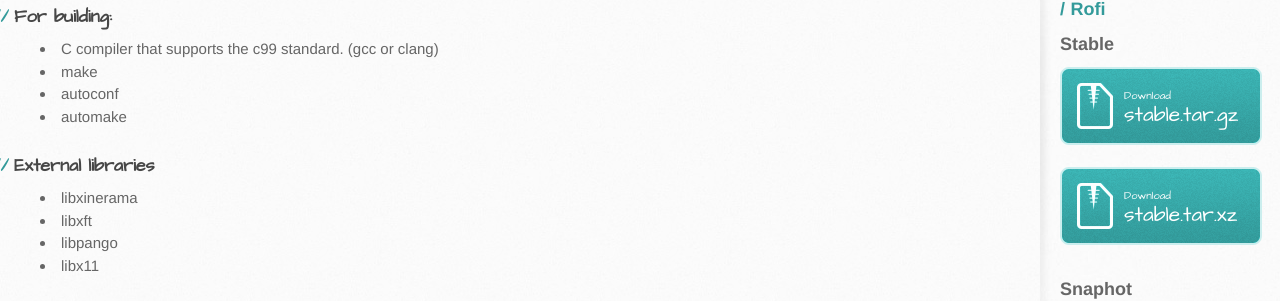
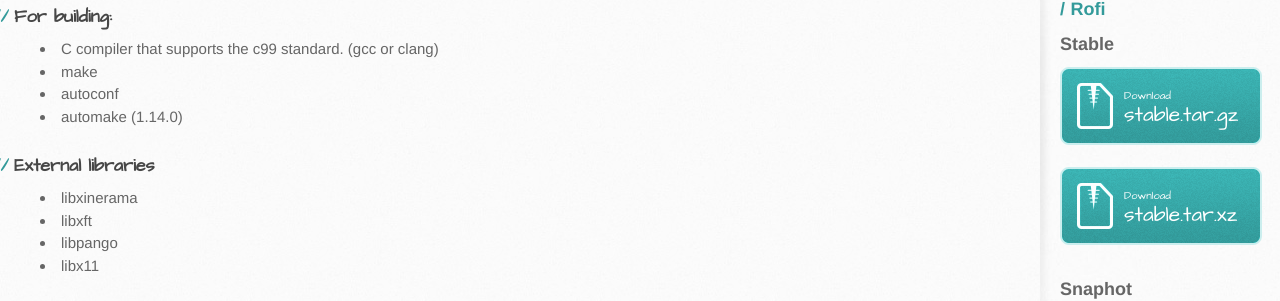
Before and after one commit to davatorium/rofi, a Jekyll site: the page built from INSTALL.md, in a window 1280 px wide and 900 px high. Shown: the part 349-650 px from the top of the window. Built offline with Jekyll 4.4.1, drawn with Linux system fonts in a browser that asks for light colours.

Commit message:
Update version

```diff
--- a/INSTALL.md
+++ b/INSTALL.md
@@ -11,7 +11,7 @@ title: Installation guide
 * C compiler that supports the c99 standard. (gcc or clang)
 * make
 * autoconf
-* automake
+* automake (1.14.0)
 
 ### External libraries
 
```
